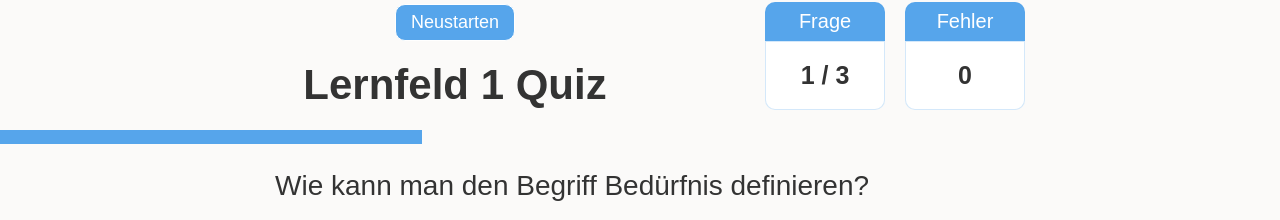
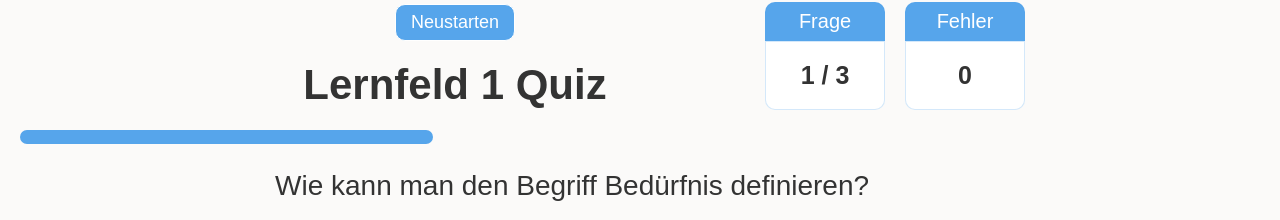
Before and after one commit to svenson95/FIA-Wiki-Quiz, an Angular app: page /game in a window 1280 px wide. Shown: the part 90-310 px from the top of the page. Built offline with nearby package versions, Linux system fonts and the light colour scheme.

Commit message:
fix: layout for progress bar

```diff
--- a/src/components/game/game.component.scss
+++ b/src/components/game/game.component.scss
@@ -59,13 +59,14 @@
 
 #progressBar {
   height: 2rem;
-  //border: 0.3rem solid #333;
+  //border: 0.1rem solid #333;
   //border-radius: 5px;
-  margin: 2rem -1.5rem;
+  margin: 2rem 2rem;
 }
 
 #progressBarFull {
   height: 1.4rem;
   background-color: #56a5eb;
+  border-radius: 10px;
   width: 0%;
 }
```
Also changed, not shown: 6 other files (tests, documents, lock files or other folders).
